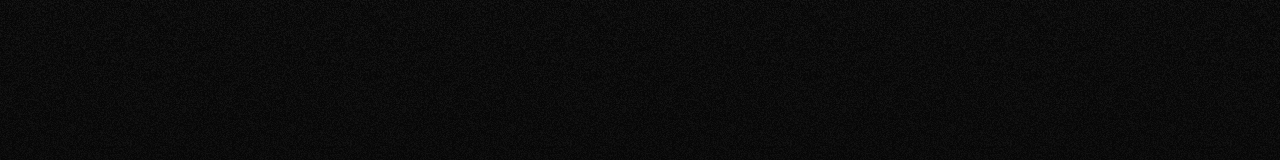
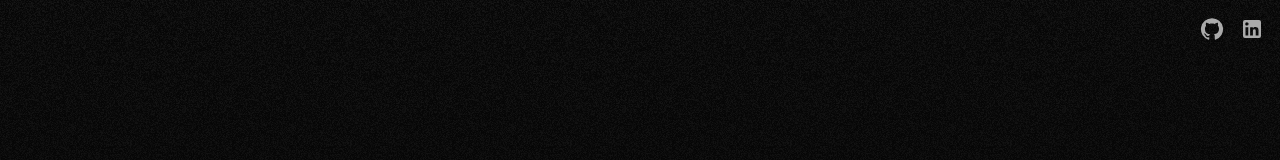
Before and after one commit to ethn1ee/ethn1ee.github.io, a Next.js app: page / in a window 1280 px wide. Shown: the top 160 px of the page. Built offline with nearby package versions, Linux system fonts and the light colour scheme; a web font is replaced by a local one.

Commit message:
Add social links

```diff
--- /dev/null
+++ b/src/app/landing/Clock.tsx
@@ -0,0 +1,34 @@
+"use client";
+
+import { useEffect, useMemo, useState } from "react";
+import SpinningText from "../_components/SpinningText";
+
+const Clock = () => {
+  const [time, setTime] = useState<Date>(new Date());
+  const [mounted, setMounted] = useState<boolean>(false);
+
+  useEffect(() => {
+    setMounted(true);
+    const interval = setInterval(() => {
+      setTime(new Date());
+    }, 1000);
+
+    return () => clearInterval(interval);
+  }, []);
+
+  const formattedTime = useMemo<string>(() => {
+    if (!mounted) return "";
+    const hours = time.getHours().toString().padStart(2, "0");
+    const minutes = time.getMinutes().toString().padStart(2, "0");
+    const seconds = time.getSeconds().toString().padStart(2, "0");
+    return `${hours}:${minutes}:${seconds}`;
+  }, [time, mounted]);
+
+  return (
+    <>
+      <SpinningText fontSize={12}>{formattedTime}</SpinningText>
+    </>
+  );
+};
+
+export default Clock;
--- a/src/app/landing/Landing.tsx
+++ b/src/app/landing/Landing.tsx
@@ -1,9 +1,14 @@
 "use client";
 
-import { useEffect, useMemo, useState } from "react";
+import { motion } from "motion/react";
 import { ABCFavorit } from "../_components/Fonts";
 import NoiseBG from "../_components/NoiseBG";
 import SpinningText from "../_components/SpinningText";
+import GitHubIcon from "@mui/icons-material/GitHub";
+import LinkedInIcon from "@mui/icons-material/LinkedIn";
+import Link from "next/link";
+import Clock from "./Clock";
+import { myEasing } from "../_components/Easing";
 
 const Landing = () => {
   return (
@@ -12,6 +17,7 @@ const Landing = () => {
       className="flex items-center justify-center w-full h-screen"
     >
       <InvisibleHeader />
+      <SocialLinks />
 
       <div className="opacity-40">
         <NoiseBG />
@@ -21,7 +27,8 @@ const Landing = () => {
         data-scroll
         data-scroll-speed="0.5"
         className={
-          ABCFavorit.mono.className + " text-4xl font-bold leading-none"
+          ABCFavorit.mono.className +
+          " text-4xl font-bold leading-none relative z-10"
         }
       >
         <h2>
@@ -46,34 +53,6 @@ const Landing = () => {
   );
 };
 
-const Clock = () => {
-  const [time, setTime] = useState<Date>(new Date());
-  const [mounted, setMounted] = useState<boolean>(false);
-
-  useEffect(() => {
-    setMounted(true);
-    const interval = setInterval(() => {
-      setTime(new Date());
-    }, 1000);
-
-    return () => clearInterval(interval);
-  }, []);
-
-  const formattedTime = useMemo<string>(() => {
-    if (!mounted) return "";
-    const hours = time.getHours().toString().padStart(2, "0");
-    const minutes = time.getMinutes().toString().padStart(2, "0");
-    const seconds = time.getSeconds().toString().padStart(2, "0");
-    return `${hours}:${minutes}:${seconds}`;
-  }, [time, mounted]);
-
-  return (
-    <>
-      <SpinningText fontSize={12}>{formattedTime}</SpinningText>
-    </>
-  );
-};
-
 const InvisibleHeader = () => {
   return (
     <div className="hidden">
@@ -83,4 +62,40 @@ const InvisibleHeader = () => {
   );
 };
 
+const SocialLinks = () => {
+  return (
+    <div className="absolute top-4 right-4 flex gap-4 z-10">
+      {/* GITHUB */}
+      <motion.div
+        whileHover={{ color: "#ffffff" }}
+        transition={{ duration: 0.3, ease: myEasing }}
+        className="text-gray-200"
+      >
+        <Link
+          href={"https://github.com/ethn1ee"}
+          target="_blank"
+          rel="noreferrer"
+        >
+          <GitHubIcon  />
+        </Link>
+      </motion.div>
+
+      {/* LINKEDIN */}
+      <motion.div
+        whileHover={{ color: "#ffffff" }}
+        transition={{ duration: 0.3, ease: myEasing }}
+        className="text-gray-200"
+      >
+        <Link
+          href={"https://www.linkedin.com/in/taehoon-lee-/"}
+          target="_blank"
+          rel="noreferrer"
+        >
+          <LinkedInIcon  />
+        </Link>
+      </motion.div>
+    </div>
+  );
+};
+
 export default Landing;
```
